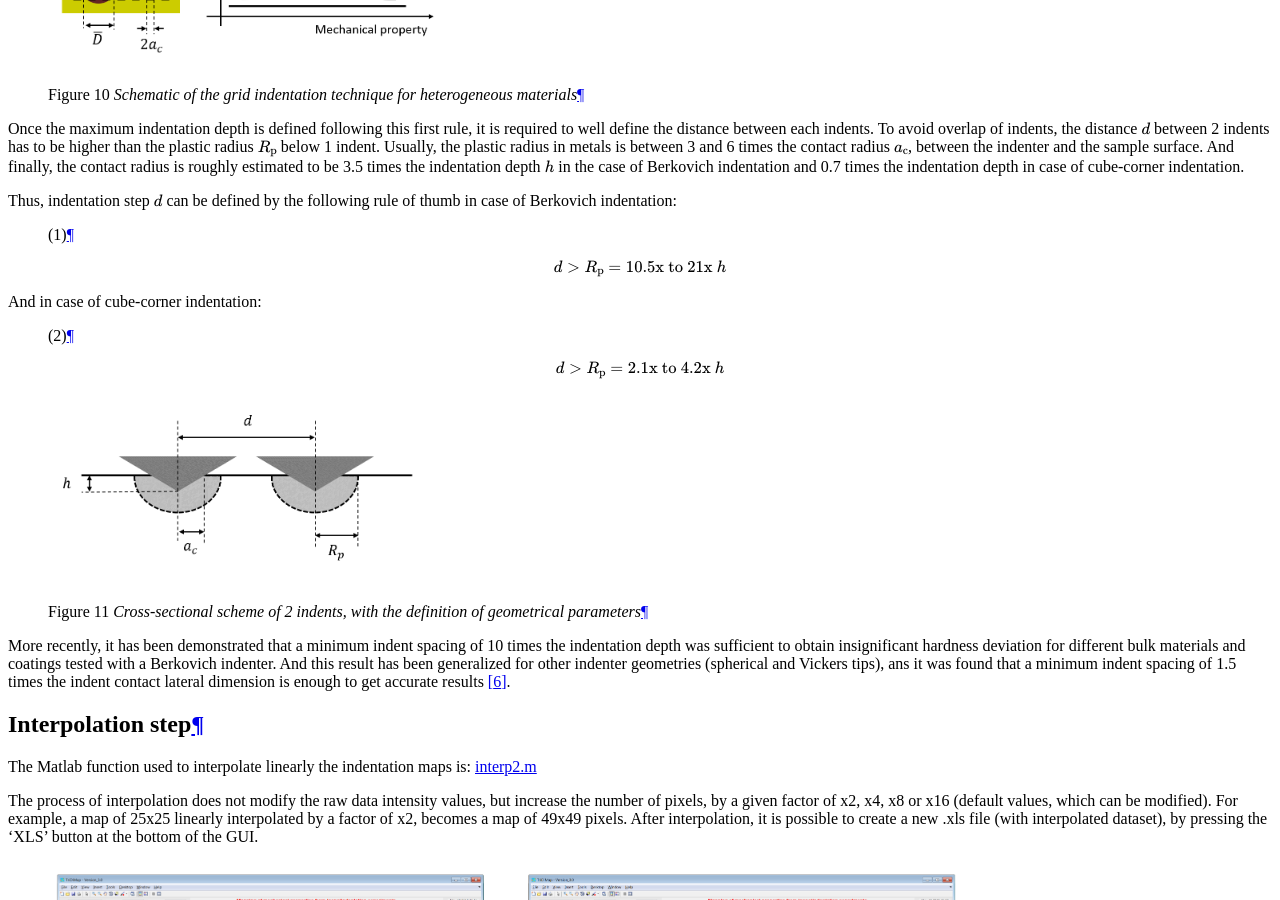
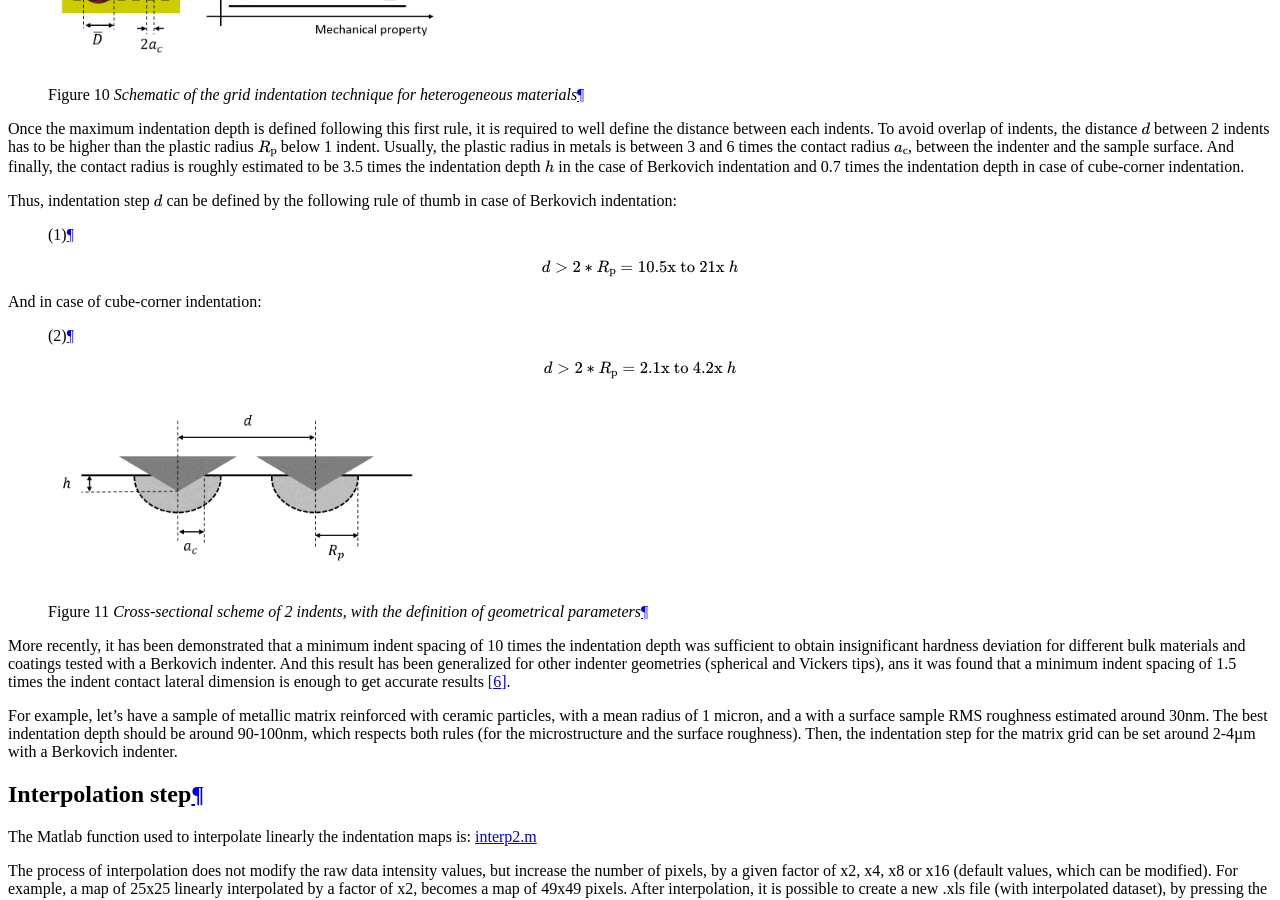
Before and after one commit to DavidMercier/TriDiMap, a Sphinx documentation site: the page built from doc/mapping.rst, in a window 1280 px wide and 900 px high, scrolled down 1707 px. Built offline with Sphinx 7.4.7, drawn with Linux system fonts in a browser that asks for light colours; comment, search, counter and statistics services are not loaded.

Commit message:
Update mapping.rst

```diff
--- a/doc/mapping.rst
+++ b/doc/mapping.rst
@@ -67,12 +67,12 @@ And finally, the contact radius is roughly estimated to be 3.5 times the indenta
 
 Thus, indentation step :math:`d` can be defined by the following rule of thumb in case of Berkovich indentation:
 
-    .. math:: d > R_\text{p} = 10.5\text{x to } 21\text{x }h
+    .. math:: d > 2*R_\text{p} = 10.5\text{x to } 21\text{x }h
             :label: berkovich_indent_dist
 
 And in case of cube-corner indentation:
 
-    .. math:: d > R_\text{p} = 2.1\text{x to } 4.2\text{x }h
+    .. math:: d > 2*R_\text{p} = 2.1\text{x to } 4.2\text{x }h
             :label: cubecorner_indent_dist
 
 .. figure:: ./_pictures/grid_indentation_length_scale_cs.png
@@ -82,6 +82,8 @@ And in case of cube-corner indentation:
    *Cross-sectional scheme of 2 indents, with the definition of geometrical parameters*
 
 More recently, it has been demonstrated that a minimum indent spacing of 10 times the indentation depth was sufficient to obtain insignificant hardness deviation for different bulk materials and coatings tested with a Berkovich indenter. And this result has been generalized for other indenter geometries (spherical and Vickers tips), ans it was found that a minimum indent spacing of 1.5 times the indent contact lateral dimension is enough to get accurate results [#SudharshanPhani_2019]_.
+
+For example, let's have a sample of metallic matrix reinforced with ceramic particles, with a mean radius of 1 micron, and a with a surface sample RMS roughness estimated around 30nm. The best indentation depth should be around 90-100nm, which respects both rules (for the microstructure and the surface roughness). Then, the indentation step for the matrix grid can be set around 2-4µm with a Berkovich indenter.
 
 Interpolation step
 -----------------------
```
